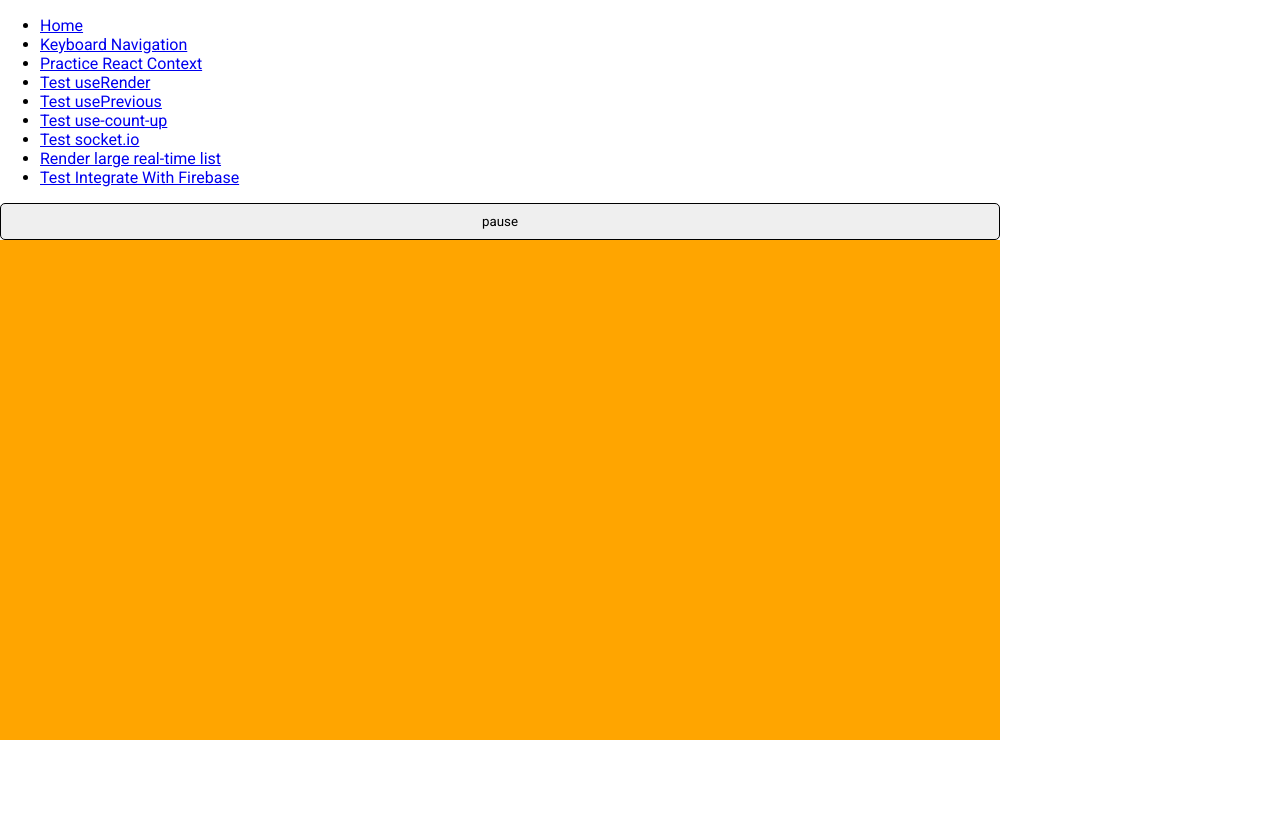
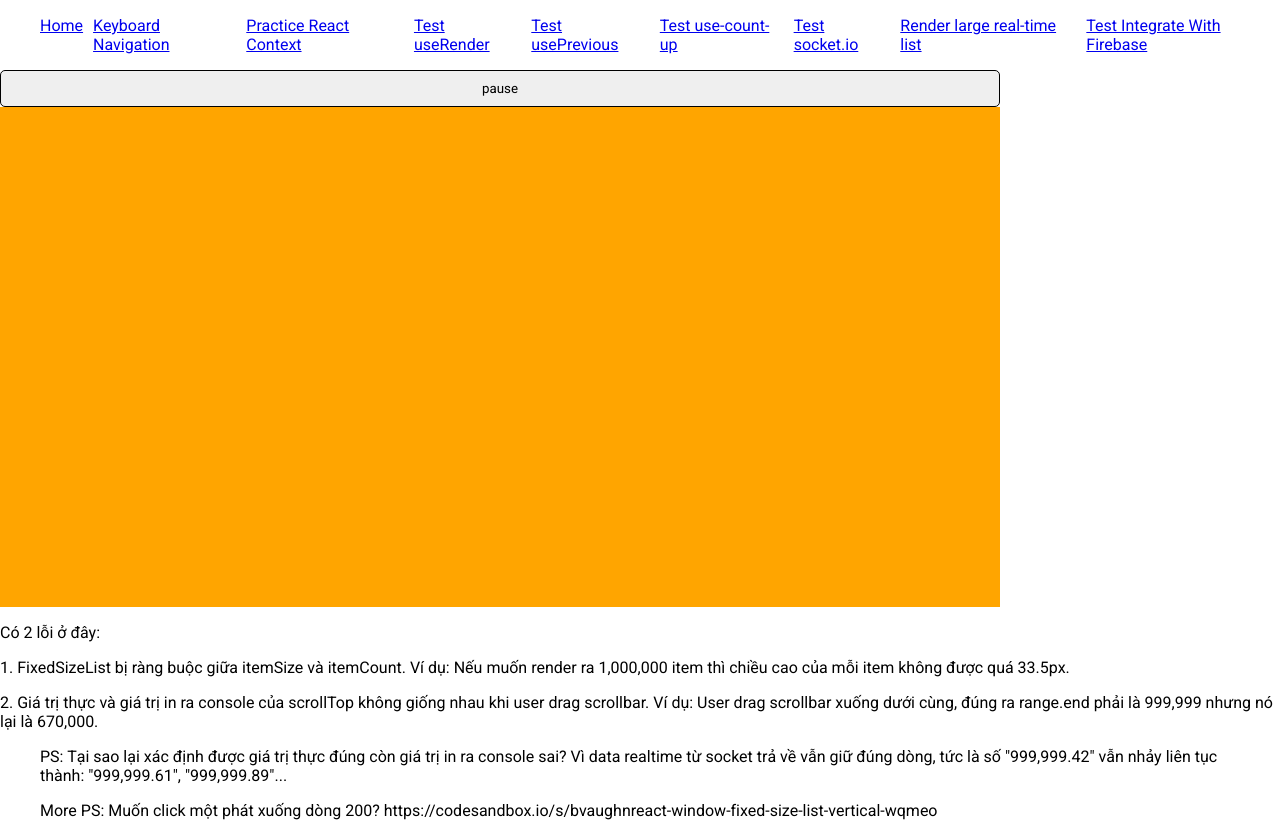
Before and after one commit to nhd98z/practice-reactjs, a React (Create React App) app: page /render-large-realtime-list in a window 1280 px wide. Before the commit the page ends 800 px from the top, so only its background shows below. Built offline with nearby package versions, Linux system fonts and the light colour scheme; no server answers.

Commit message:
feat: inspect new error in `react-window`

```diff
--- a/src/index.css
+++ b/src/index.css
@@ -29,3 +29,14 @@ html {
   -webkit-tap-highlight-color: rgba(0, 0, 0, 0);
   font-feature-settings: 'ss01' on, 'ss02' on, 'cv01' on, 'cv03' on;
 }
+
+ul {
+  display: flex;
+}
+
+ul > * + * {
+  margin-left: 10px;
+}
+li {
+  display: inline;
+}
--- a/src/pages/RenderLargeRealtimeList/index.tsx
+++ b/src/pages/RenderLargeRealtimeList/index.tsx
@@ -24,6 +24,8 @@ function useSocketIo(eventName: string, callback: (data: any) => void, isPause:
 
   return null;
 }
+
+const ITEM_SIZE = 50;
 
 export default function RenderLargeRealtimeList() {
   const [data, setData] = useState<Array<any>>([]);
@@ -66,7 +68,7 @@ export default function RenderLargeRealtimeList() {
       <div
         style={{
           height: '50px',
-          borderBottom: '1px solid black',
+          backgroundColor: index % 2 === 0 ? 'orange' : 'cyan',
           display: 'flex',
           alignItems: 'center',
           justifyContent: 'space-around',
@@ -125,8 +127,8 @@ export default function RenderLargeRealtimeList() {
         outerRef={myRef}
         onScroll={() => {
           if (myRef.current) {
-            const begin = Math.floor(myRef.current.scrollTop / 50);
-            const end = begin + 10 + (myRef.current.scrollTop % 50 === 0 ? 0 : 1);
+            const begin = Math.floor(myRef.current.scrollTop / ITEM_SIZE);
+            const end = begin + 10 + (myRef.current.scrollTop % ITEM_SIZE === 0 ? 0 : 1);
             setRange({ begin, end });
           }
         }}
@@ -134,11 +136,29 @@ export default function RenderLargeRealtimeList() {
         height={500}
         itemData={data}
         itemCount={data.length}
-        itemSize={50}
+        itemSize={ITEM_SIZE}
         width={1000}
       >
         {Row}
       </FixedSizeList>
+      <p>Có 2 lỗi ở đây:</p>
+      <p>
+        1. FixedSizeList bị ràng buộc giữa itemSize và itemCount. Ví dụ: Nếu muốn render ra 1,000,000 item thì chiều cao
+        của mỗi item không được quá 33.5px.
+      </p>
+      <p>
+        2. Giá trị thực và giá trị in ra console của scrollTop không giống nhau khi user drag scrollbar. Ví dụ: User
+        drag scrollbar xuống dưới cùng, đúng ra range.end phải là 999,999 nhưng nó lại là 670,000.
+      </p>
+      <blockquote>
+        PS: Tại sao lại xác định được giá trị thực đúng còn giá trị in ra console sai? Vì data realtime từ socket trả về
+        vẫn giữ đúng dòng, tức là số &quot;999,999.42&quot; vẫn nhảy liên tục thành: &quot;999,999.61&quot;,
+        &quot;999,999.89&quot;...
+      </blockquote>
+      <blockquote>
+        More PS: Muốn click một phát xuống dòng 200?
+        https://codesandbox.io/s/bvaughnreact-window-fixed-size-list-vertical-wqmeo
+      </blockquote>
     </div>
   );
 }
```
